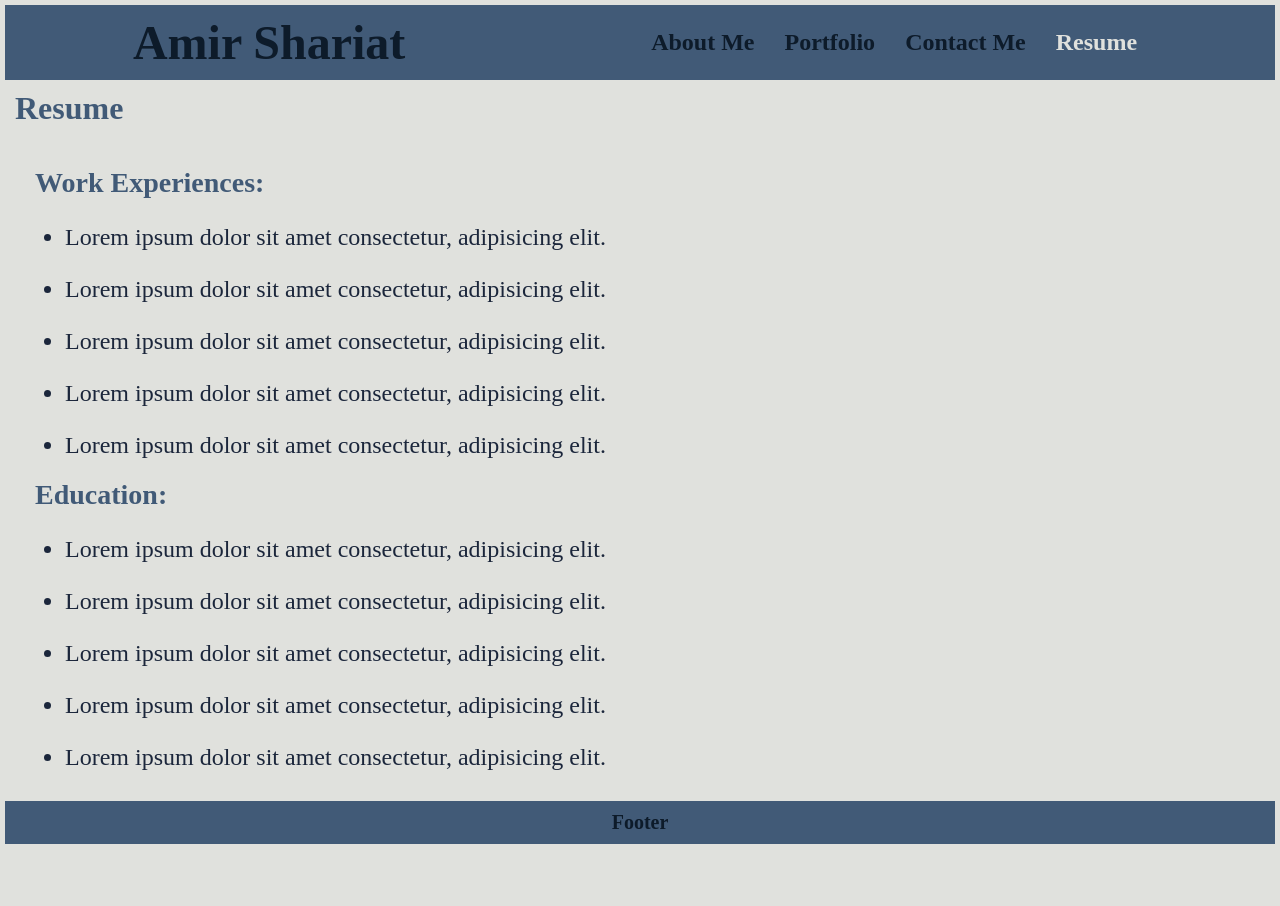
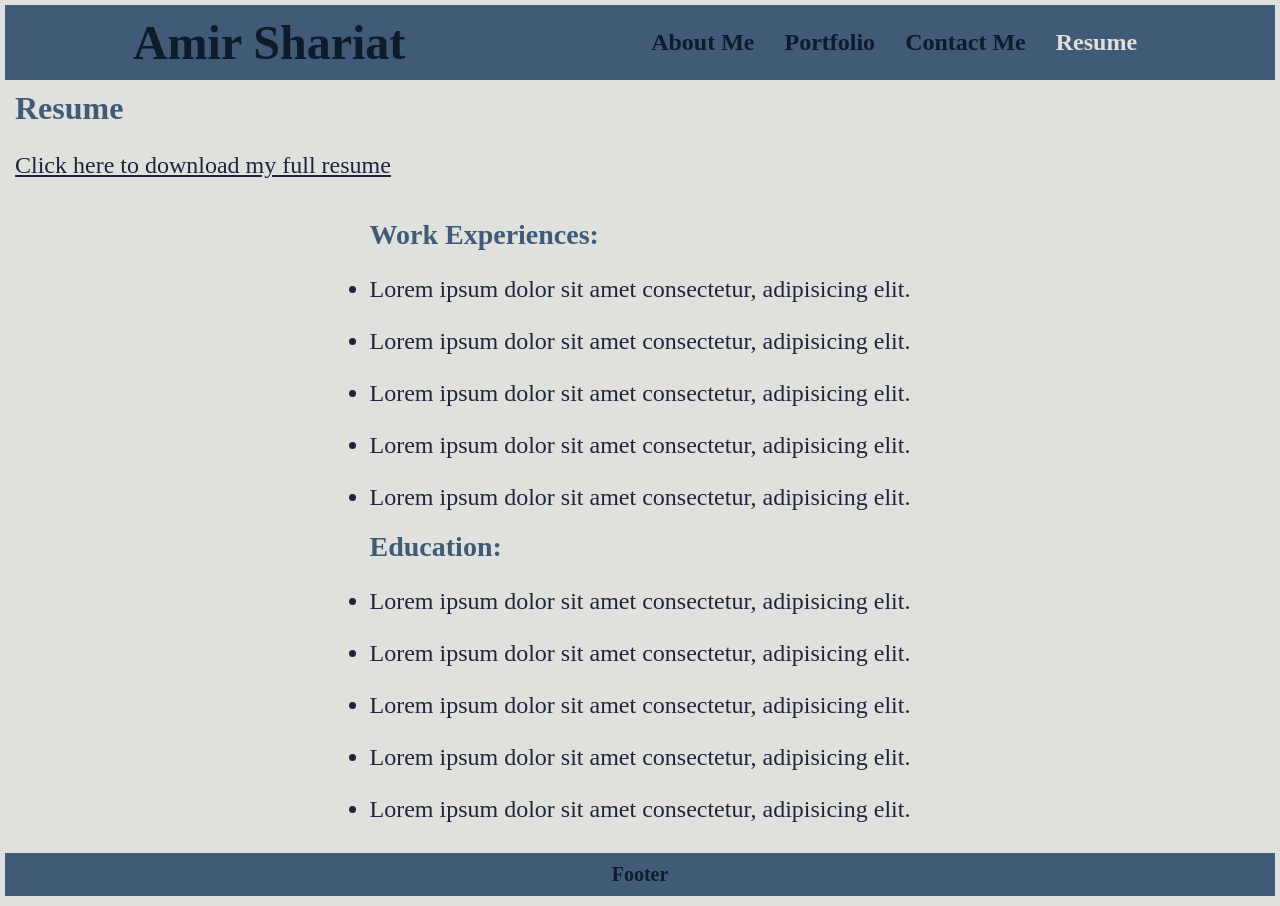
Before and after one commit to AShariat/react-portfolio, a React (Create React App) app: page / in a window 1280 px wide. Both pictures are taken after a click on the element "Resume". Before the commit the page ends 854 px from the top, so only its background shows below. Built offline with nearby package versions, Linux system fonts and the light colour scheme.

Commit message:
resume done

```diff
--- a/src/components/Resume/index.js
+++ b/src/components/Resume/index.js
@@ -4,6 +4,13 @@ function Resume() {
   return (
     <div className="parent">
       <h3>Resume</h3>
+      <a
+        href={require("../../assets/resume.docx")}
+        download={"Amir Shariat.docx"}
+        className="resume-detail"
+      >
+        Click here to download my full resume
+      </a>
       <div id="resume">
         <div className="resume-items">
           <h4>Work Experiences:</h4>
--- a/src/index.css
+++ b/src/index.css
@@ -84,6 +84,7 @@ main {
   flex-direction: column;
 }
 #about {
+  margin: 20px auto;
   min-width: 100%;
   display: flex;
   flex-direction: column;
@@ -102,6 +103,7 @@ main {
   color: var(--tertiary);
 }
 #portfolio {
+  margin: 20px auto;
   display: flex;
   flex-wrap: wrap;
   justify-content: center;
@@ -167,7 +169,7 @@ main {
   box-shadow: 0 0 0.25rem var(--secondary);
 }
 #resume {
-  margin: 20px;
+  margin: 20px auto;
   display: flex;
   flex-wrap: wrap;
   flex-direction: column;
@@ -189,7 +191,7 @@ main {
 }
 .resume-detail {
   font-size: 1.5rem;
-  margin: 25px 0px 0px 30px;
+  margin-top: 25px;
   color: var(--secondary);
 }
 footer {
```
Also changed, not shown: 1 other file (tests, documents, lock files or other folders).
